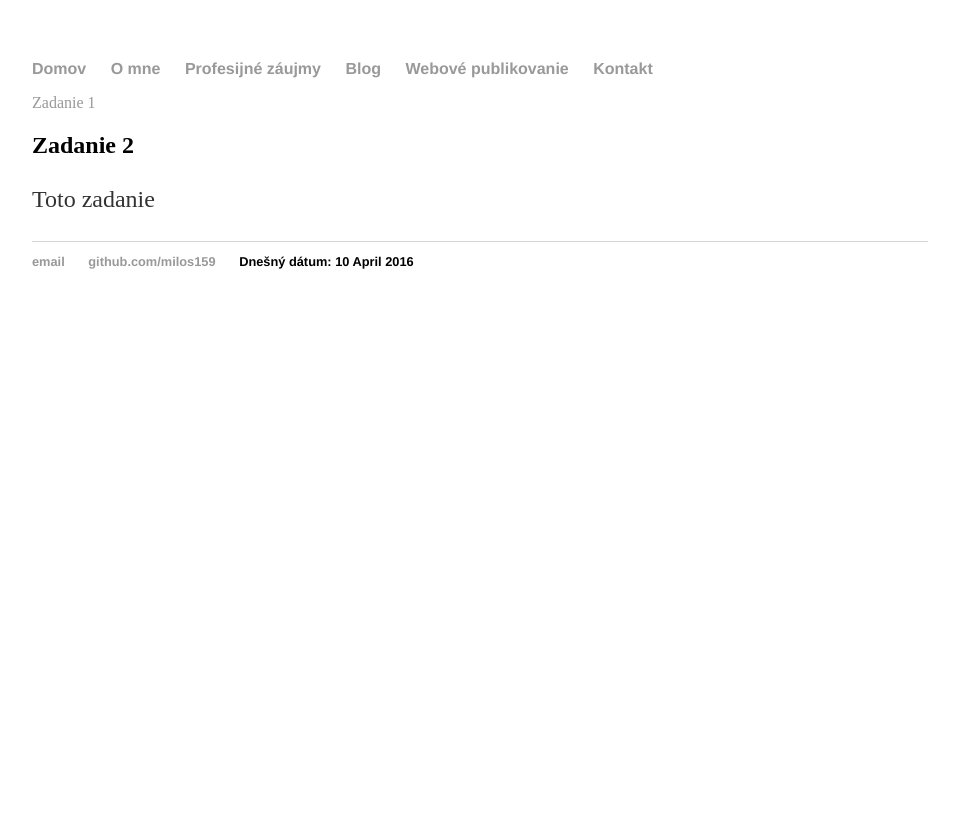
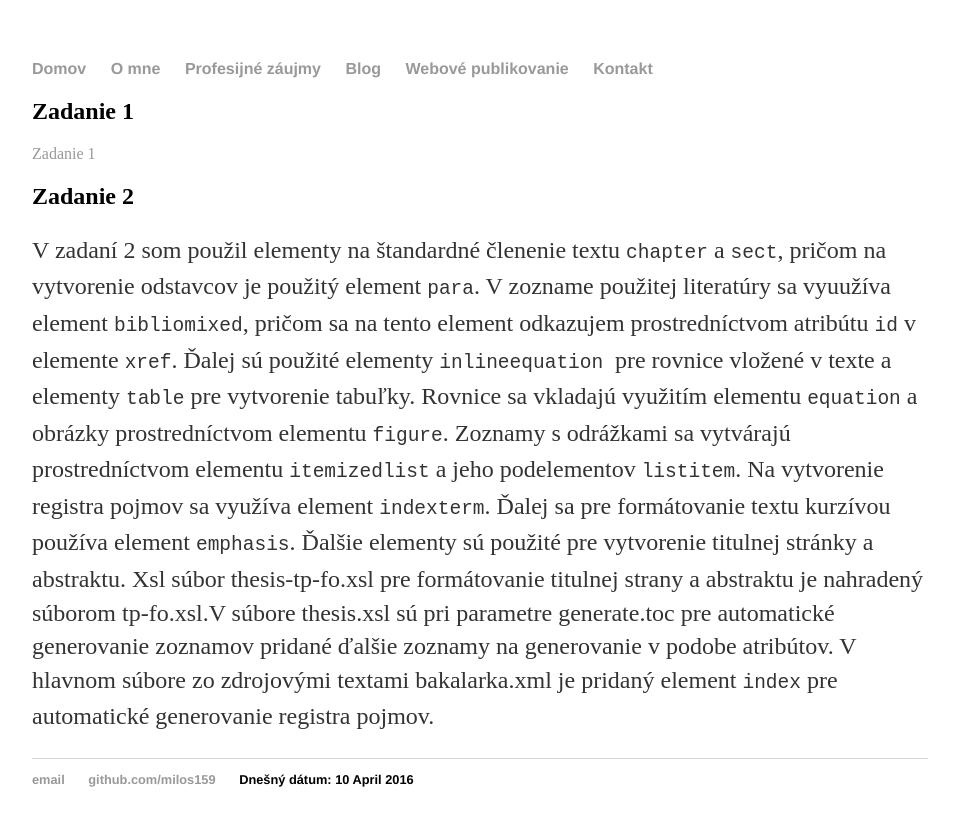
Before and after one commit to milos159/milos159.github.io, a Jekyll site: the page built from wp/index.html, in a window 1280 px wide. Shown: the top 826 px of the page, without its empty margins (160-1114 px from the left). Built offline with Jekyll 4.4.1, drawn with Linux system fonts in a browser that asks for light colours.

Commit message:
Update index.html

```diff
--- a/wp/index.html
+++ b/wp/index.html
@@ -2,7 +2,17 @@
 layout: default
 ---
 
+ <h2>Zadanie 1</h2>
  <a href="{{/wp/milos159.github.io-master}}">Zadanie 1</a>
 
  <h2>Zadanie 2</h2>
- <p>Toto zadanie </p>
+ <p>V zadaní 2 som použil elementy na štandardné členenie textu <code>chapter</code> a <code>sect</code>, pričom na vytvorenie odstavcov
+ je použitý element <code>para</code>. V zozname použitej literatúry sa vyuužíva element <code>bibliomixed</code>, pričom sa na tento
+ element odkazujem prostredníctvom atribútu <code>id</code> v elemente <code>xref</code>. Ďalej sú použité elementy <code>inlineequation
+ </code> pre rovnice vložené v texte a elementy <code>table</code> pre vytvorenie tabuľky. Rovnice sa vkladajú využitím elementu
+ <code>equation</code> a obrázky prostredníctvom elementu <code>figure</code>. Zoznamy s odrážkami sa vytvárajú prostredníctvom elementu
+ <code>itemizedlist</code> a jeho podelementov <code>listitem</code>. Na vytvorenie registra pojmov sa využíva element <code>indexterm</code>.
+Ďalej sa pre formátovanie textu kurzívou používa element <code>emphasis</code>. Ďalšie elementy sú použité pre vytvorenie titulnej stránky a
+abstraktu. Xsl súbor thesis-tp-fo.xsl pre formátovanie titulnej strany a abstraktu je nahradený súborom tp-fo.xsl.V súbore thesis.xsl
+sú pri parametre generate.toc pre automatické generovanie zoznamov pridané ďalšie zoznamy na generovanie v podobe atribútov. V hlavnom
+súbore zo zdrojovými textami bakalarka.xml je pridaný element <code>index</code> pre automatické generovanie registra pojmov. </p>
```
